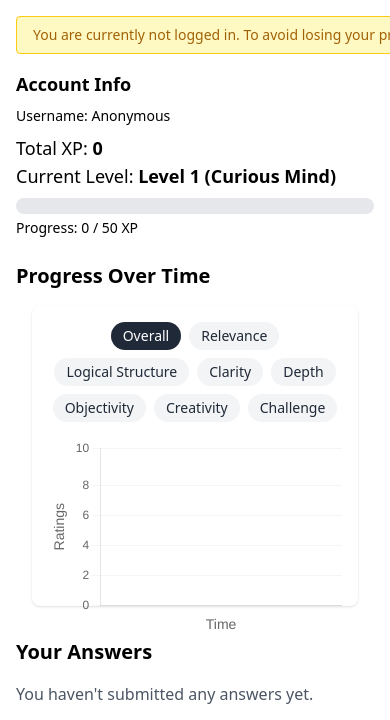
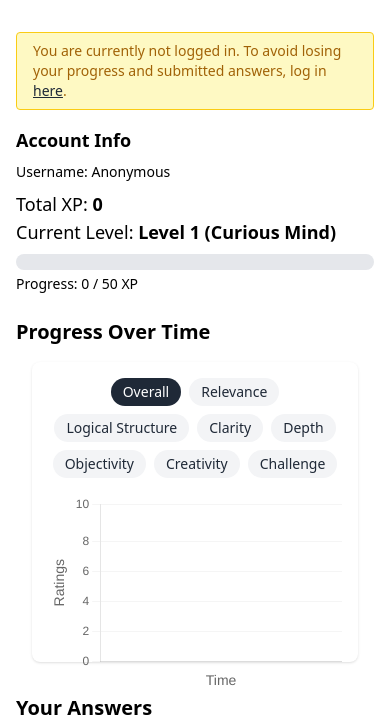
Before and after one commit to amagrabi/argumentor, a Flask app: page /profile in a window 390 px wide; the page is wider, and only the part inside the window is pictured. Shown: the part 68-788 px from the top of that part. Run offline with Flask 3, Linux system fonts and the light colour scheme; data comes from the database, SQL or seed files in the repository; data that the repository does not hold is empty; parts of the project's set-up code (start-up, migrations or seed data) failed here and were passed over; some libraries are stand-ins or nearby versions.

Commit message:
Fix login alert format on mobile

```diff
--- a/src/templates/index.html
+++ b/src/templates/index.html
@@ -522,7 +522,7 @@
           <!-- Warning for users not logged in -->
           {% if not current_user.is_authenticated %}
           <div
-            class="mt-4 mb-4 w-full md:w-max mx-auto bg-yellow-100 border border-yellow-400 text-yellow-700 px-4 py-2 rounded text-sm"
+            class="mt-4 mb-4 max-w-full md:w-max mx-auto bg-yellow-100 border border-yellow-400 text-yellow-700 px-4 py-2 rounded text-sm"
           >
             You are currently not logged in. To avoid losing your progress and
             submitted answers, log in
--- a/src/templates/profile.html
+++ b/src/templates/profile.html
@@ -45,7 +45,7 @@
     <main class="max-w-5xl mx-auto p-4">
       {% if not current_user.is_authenticated %}
       <div
-        class="mb-4 w-max mx-auto bg-yellow-100 border border-yellow-400 text-yellow-700 px-4 py-2 rounded text-sm"
+        class="mt-4 mb-4 max-w-full md:w-max mx-auto bg-yellow-100 border border-yellow-400 text-yellow-700 px-4 py-2 rounded text-sm"
       >
         You are currently not logged in. To avoid losing your progress and
         submitted answers, log in
```
